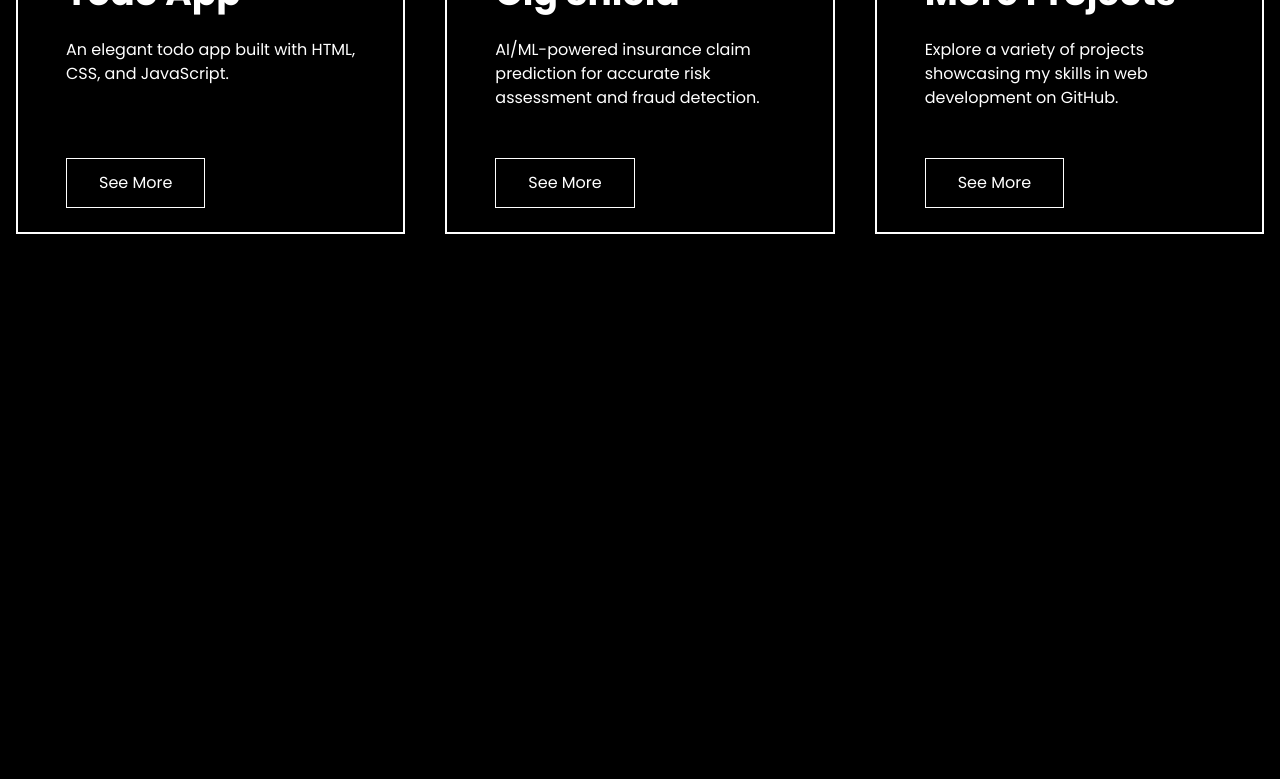
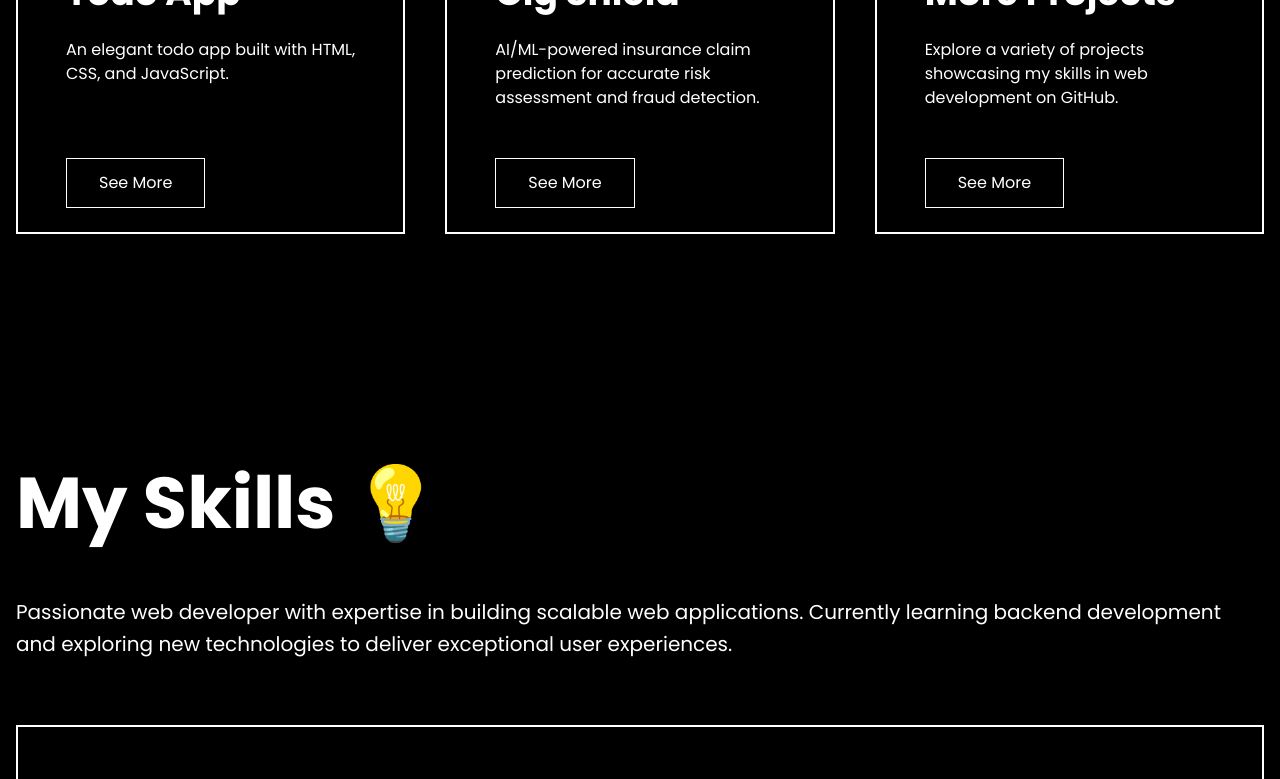
Before and after one commit to abdulfaizaan/portfolio, a React (Vite) app: page / in a window 1280 px wide. Shown: the part 2000-2779 px from the top of the page. Before the commit the page ends 2362 px from the top, so only its background shows below. Built offline with nearby package versions, Linux system fonts and the light colour scheme.

Commit message:
feat: add skills section in replica style

```diff
--- a/src/App.jsx
+++ b/src/App.jsx
@@ -4,6 +4,7 @@ import Navbar from './components/Navbar.jsx'
 import Hero from './components/sections/Hero.jsx'
 import About from './components/sections/About.jsx'
 import Work from './components/sections/Work.jsx'
+import Skills from './components/sections/Skills.jsx'
 import ProjectModal from './components/ProjectModal.jsx'
 
 export default function App() {
@@ -17,6 +18,7 @@ export default function App() {
         <Hero />
         <About />
         <Work onSelect={(project) => setModal({ open: true, project })} />
+        <Skills />
       </main>
       <ProjectModal
         project={modal.project}
--- /dev/null
+++ b/src/components/sections/Skills.jsx
@@ -0,0 +1,35 @@
+const SKILLS = [
+  { name: 'React', level: 90 },
+  { name: 'TailwindCSS', level: 85 },
+  { name: 'Node.js', level: 75 },
+]
+
+export default function Skills() {
+  return (
+    <section id="skills">
+      <div className="container mx-auto md:py-24 py-16">
+        <h1 className="font-bold xl:text-7xl md:text-6xl text-5xl xl:leading-tight md:leading-tight sm:leading-tight leading-tight md:mb-12 mb-10">
+          My Skills 💡
+        </h1>
+        <p className="md:text-xl text-base text-white md:leading-relaxed leading-relaxed md:mb-16 mb-8">
+          Passionate web developer with expertise in building scalable web applications.
+          Currently learning backend development and exploring new technologies to deliver
+          exceptional user experiences.
+        </p>
+        <div className="border-2 border-white p-8 md:p-12">
+          {SKILLS.map((skill) => (
+            <div key={skill.name} className="mb-8 last:mb-0">
+              <div className="flex justify-between items-center mb-3">
+                <span className="md:text-xl text-base font-medium">{skill.name}</span>
+                <span className="md:text-xl text-base font-bold text-primary">{skill.level}%</span>
+              </div>
+              <div className="w-full border-2 border-white h-4">
+                <div className="bg-primary h-full" style={{ width: `${skill.level}%` }}></div>
+              </div>
+            </div>
+          ))}
+        </div>
+      </div>
+    </section>
+  )
+}
```
